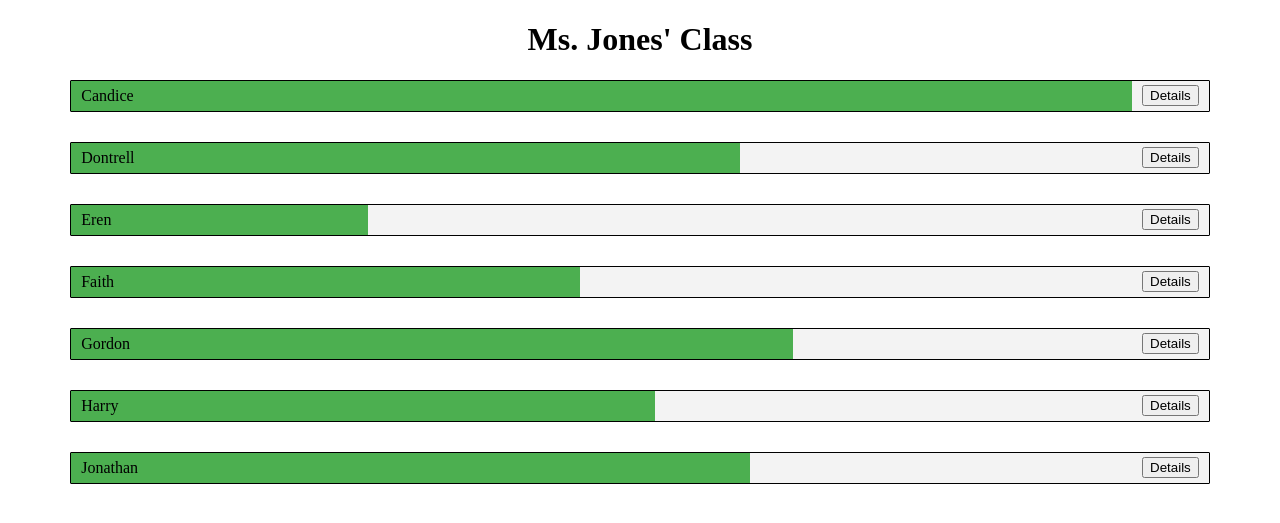
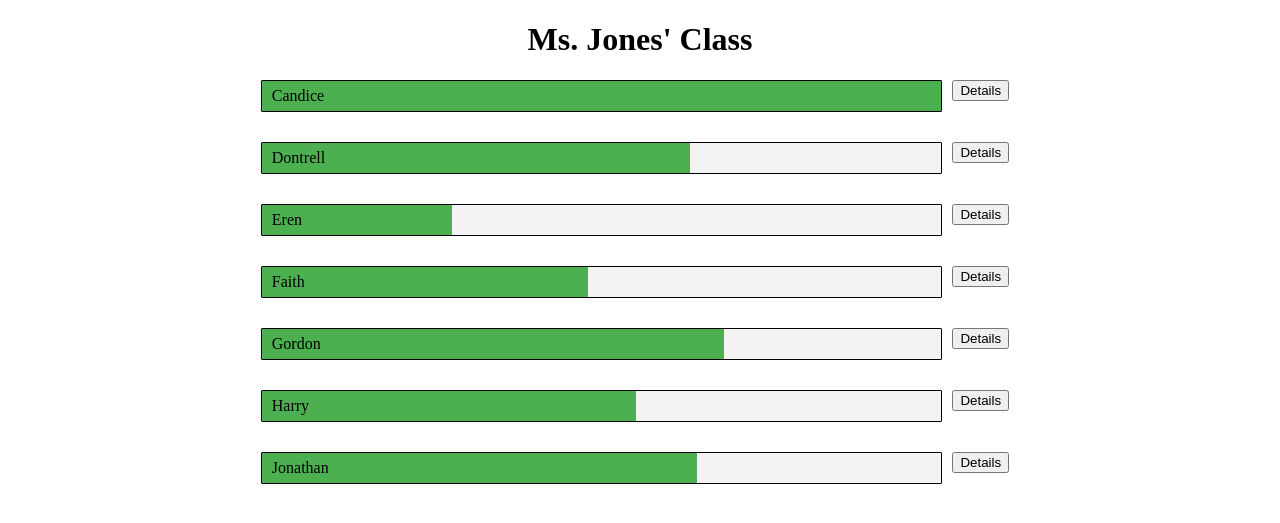
Before and after one commit to awesomelw/ProgressTracker, a Flask app: page / in a window 1280 px wide. Shown: the top 523 px of the page. Run offline with Flask 3, Linux system fonts and the light colour scheme; data comes from the database, SQL or seed files in the repository.

Commit message:
Fixing button arrangement

```diff
--- a/templates/classroom.html
+++ b/templates/classroom.html
@@ -11,15 +11,17 @@
     <body>
         <h1>Ms. Jones' Class</h1>
         {% for i in students %}
-            <div class="progressContainer">
+        <div class="container">
+            <div class="progressContainer" id="one">
                 <div class="progressText">{{ i['student'] }}</div>
                 <div class="progressBarWrapper">
                     <div class="progressBarAnimated" aria-valuenow="75" aria-valuemin="0" aria-valuemax="100" style="width: {{ i['progress'] }}%"></div>
                 </div>
-                <a href="{{ url_for('details', student_name=i['student']) }}">
-                    <button class="detailsButton">Details</button>
-                </a>
             </div>
+            <a href="{{ url_for('details', student_name=i['student']) }}" id="two">
+                <button class="detailsButton">Details</button>
+            </a>
+        </div>
         {% endfor %}
     </body>
 
```
